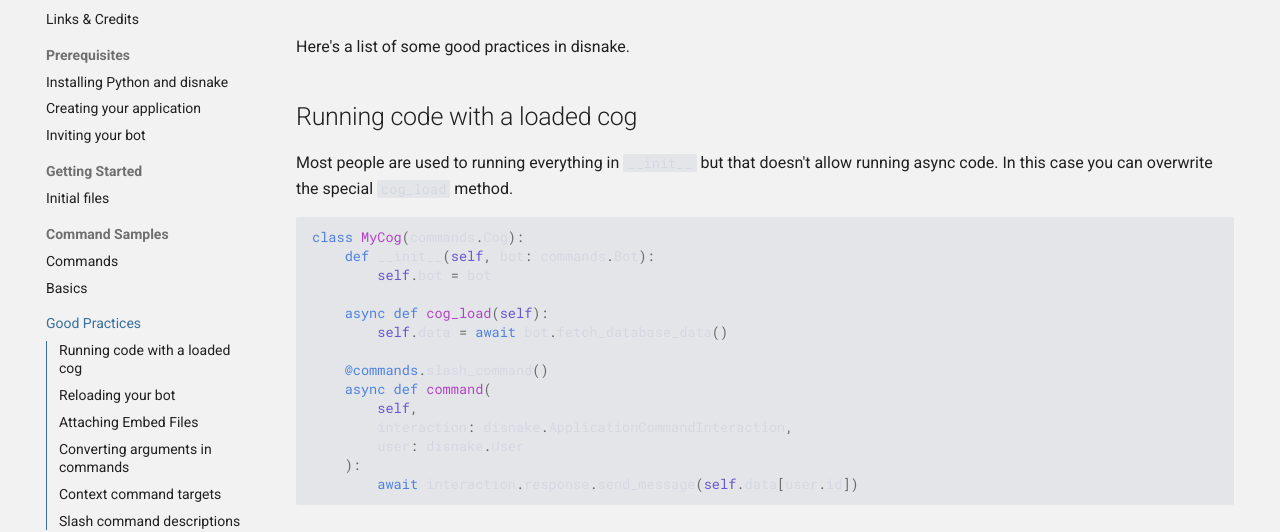
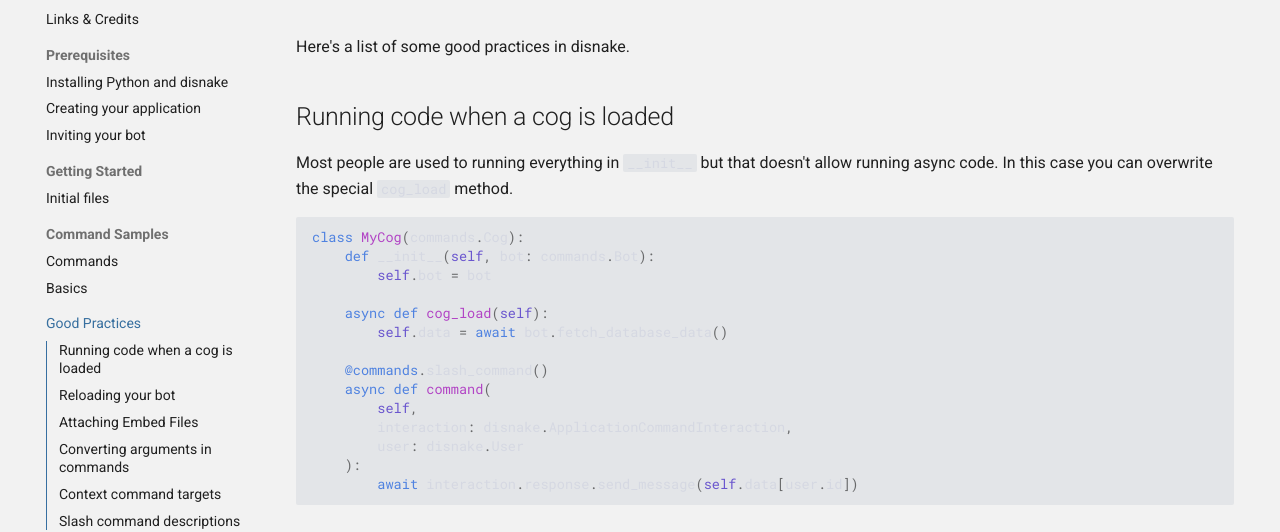
Before and after one commit to DisnakeDev/guide, an MkDocs documentation site: the page built from docs/good-practices/index.md, in a window 1280 px wide and 1400 px high. Shown: the part 146-678 px from the top of the window. Built offline with MkDocs 1.6.1 and Material for MkDocs 9.7.7, drawn with Linux system fonts in a browser that asks for light colours; comment, search, counter and statistics services are not loaded.

Commit message:
Update some weird stuff in good-practices

```diff
--- a/docs/good-practices/index.md
+++ b/docs/good-practices/index.md
@@ -2,7 +2,7 @@
 
 Here's a list of some good practices in disnake.
 
-## Running code with a loaded cog
+## Running code when a cog is loaded
 
 Most people are used to running everything in `__init__` but that doesn't allow running async code. In this case you can overwrite the special `cog_load` method.
 
```
Also changed, not shown: other parts of docs/good-practices/index.md (+1 -1 lines).
